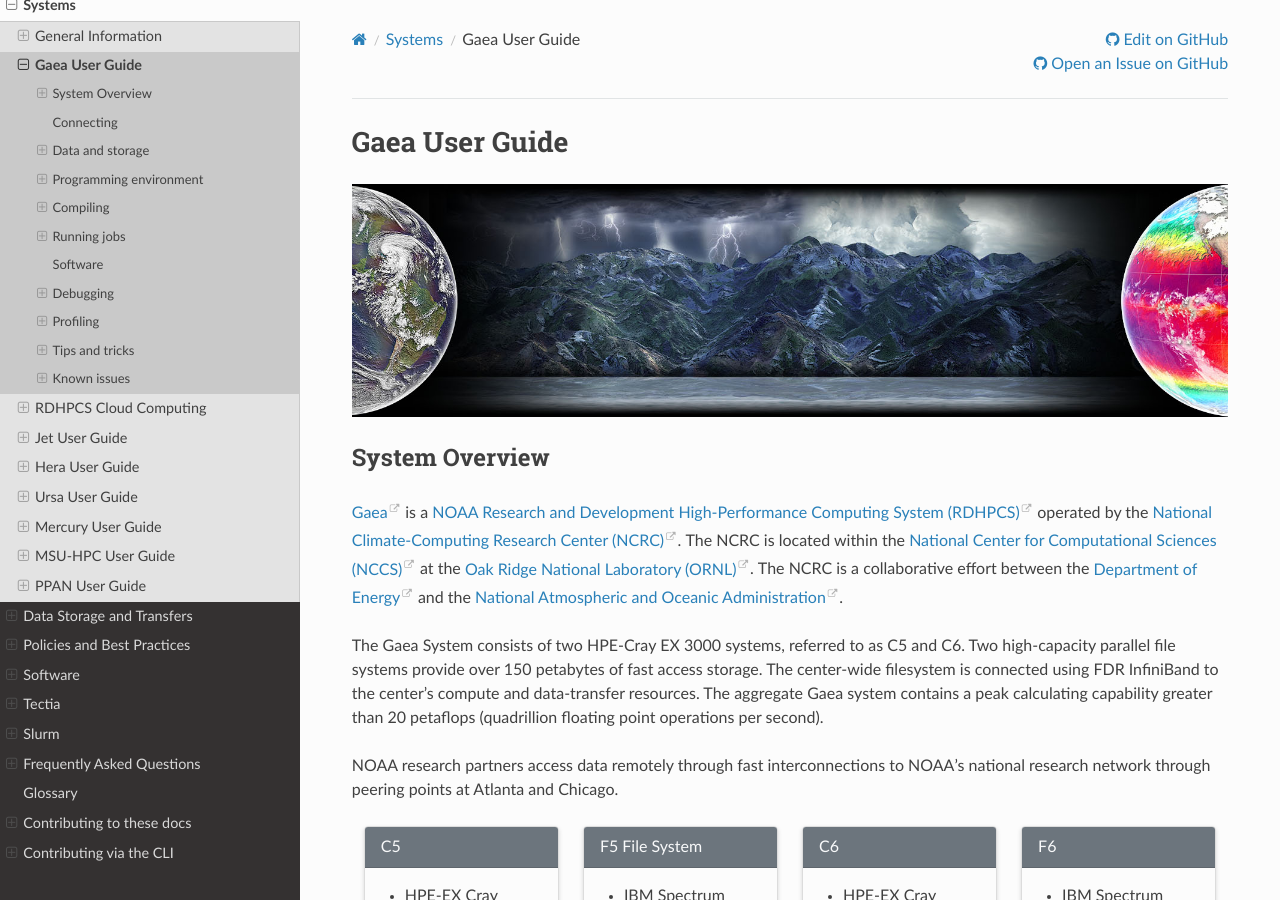
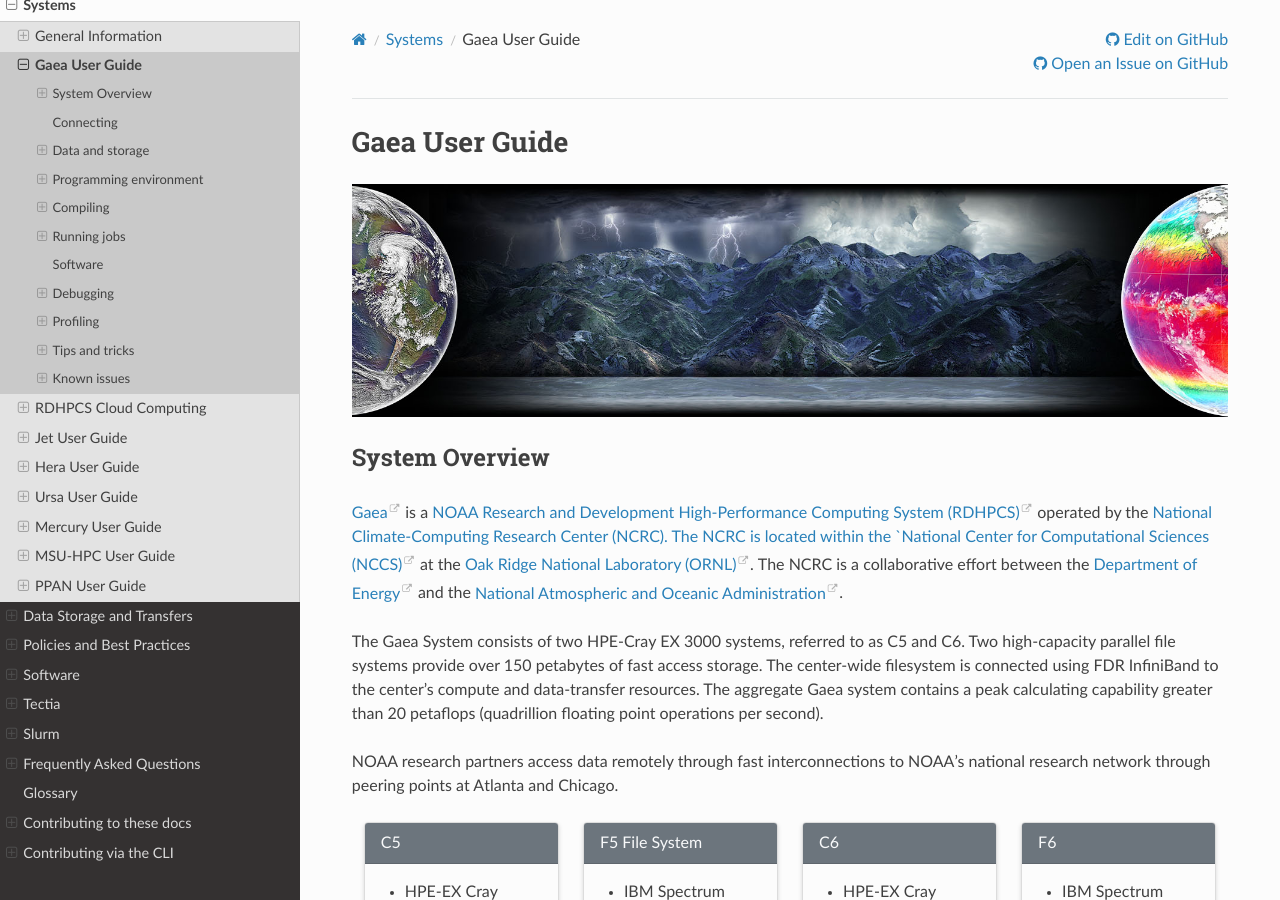
Before and after one commit to NOAA-RDHPCS/noaa-rdhpcs.github.io, a Sphinx documentation site: the page built from source/systems/gaea_user_guide.rst, in a window 1280 px wide and 900 px high. Built offline with Sphinx 7.4.7 and the Read the Docs theme 3.1.0, drawn with Linux system fonts in a browser that asks for light colours; pages that are not in the unit, such as notebooks, are missing from menus; part of the change alters nothing that is shown.

```diff
--- a/source/systems/gaea_user_guide.rst
+++ b/source/systems/gaea_user_guide.rst
@@ -17,8 +17,8 @@ System Overview
 <https://www.noaa.gov/organization/information-technology/gaea>`_ is
 a `NOAA Research and Development High-Performance Computing System
 (RDHPCS) <https://www.noaa.gov/information-technology/hpcc>`_ operated
-by the `National Climate-Computing Research Center (NCRC)
-<https://www.ncrc.gov/>`_.  The NCRC is located within the `National
+by the `National Climate-Computing Research Center (NCRC).
+The NCRC is located within the `National
 Center for Computational Sciences (NCCS)
 <https://www.ornl.gov/division/nccs>`_ at the `Oak Ridge National
 Laboratory (ORNL) <https://www.ornl.gov/>`_.   The NCRC is a
```
